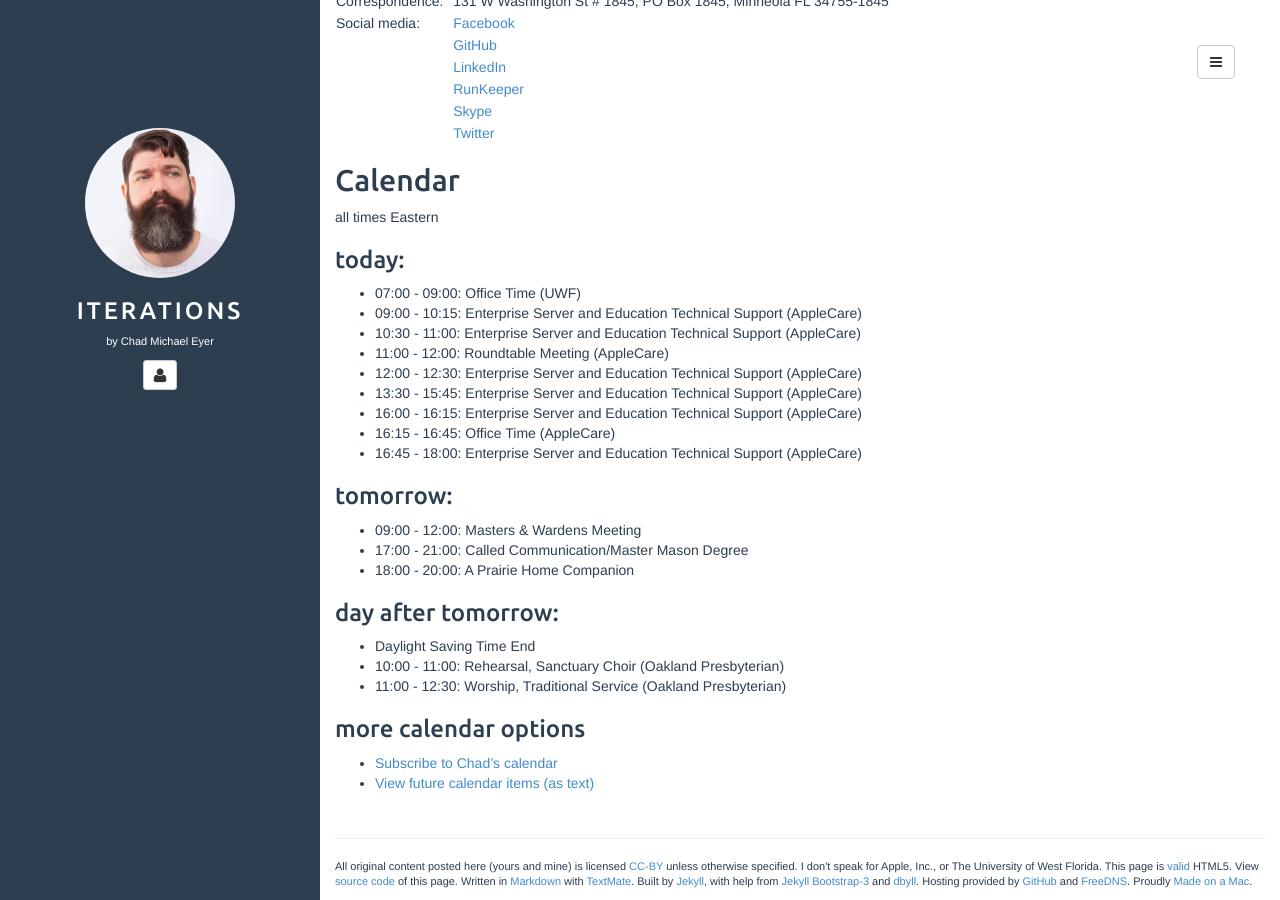
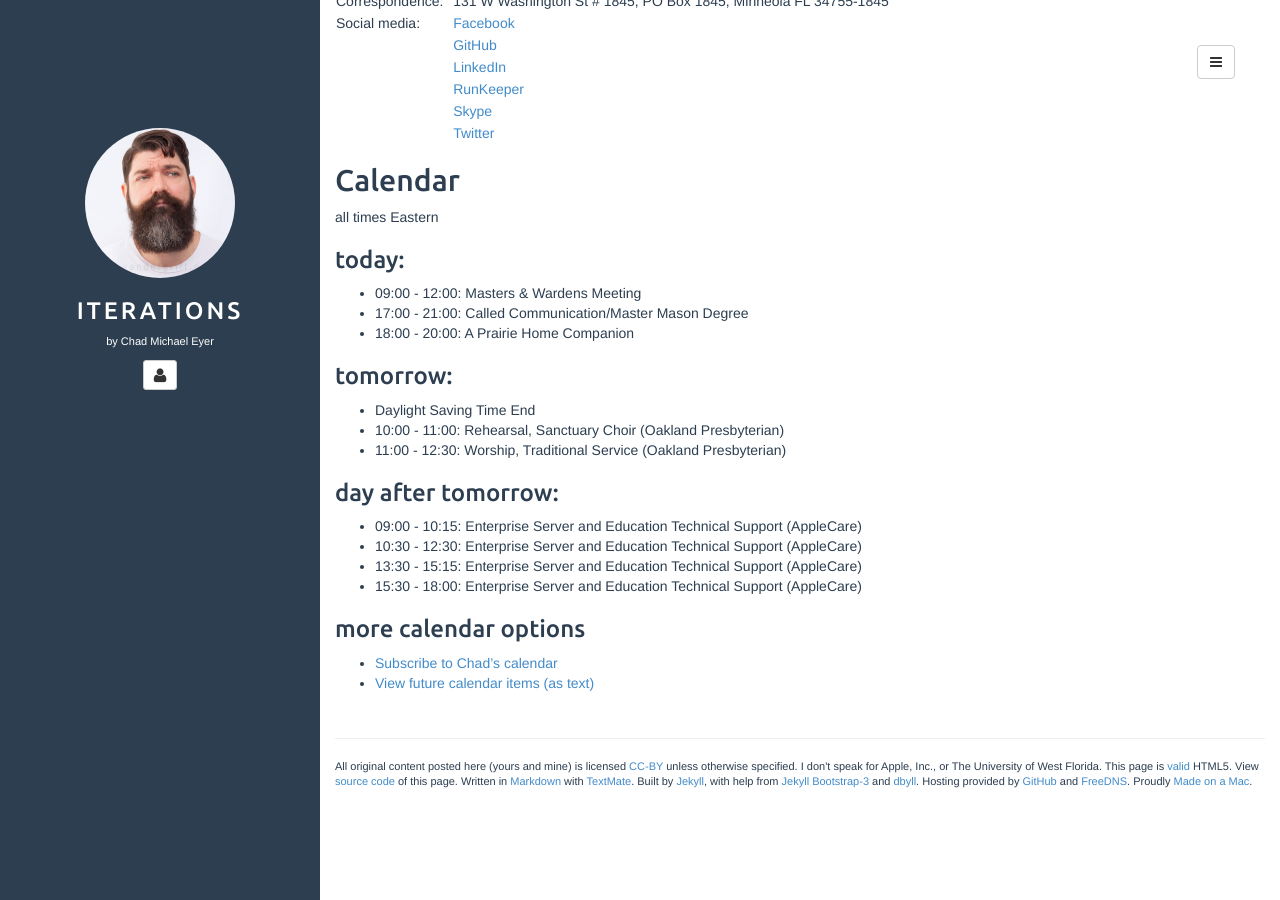
Before and after one commit to chadmichaeleyer/chadmichaeleyer.github.io, a Jekyll site: the page built from about.md, in a window 1280 px wide and 900 px high, scrolled down 1332 px. Built offline with Jekyll 4.4.1, drawn with Linux system fonts in a browser that asks for light colours.

Commit message:
calendar update

```diff
--- a/calendar.markdown
+++ b/calendar.markdown
@@ -1,25 +1,20 @@
 all times Eastern
 
 ### today:
-
-* 07:00 - 09:00: Office Time (UWF)
-* 09:00 - 10:15: Enterprise Server and Education Technical Support (AppleCare)
-* 10:30 - 11:00: Enterprise Server and Education Technical Support (AppleCare)
-* 11:00 - 12:00: Roundtable Meeting (AppleCare)
-* 12:00 - 12:30: Enterprise Server and Education Technical Support (AppleCare)
-* 13:30 - 15:45: Enterprise Server and Education Technical Support (AppleCare)
-* 16:00 - 16:15: Enterprise Server and Education Technical Support (AppleCare)
-* 16:15 - 16:45: Office Time (AppleCare)
-* 16:45 - 18:00: Enterprise Server and Education Technical Support (AppleCare)
-
-### tomorrow:
 
 * 09:00 - 12:00: Masters & Wardens Meeting
 * 17:00 - 21:00: Called Communication/Master Mason Degree
 * 18:00 - 20:00: A Prairie Home Companion
 
-### day after tomorrow:
+### tomorrow:
 
 * Daylight Saving Time End
 * 10:00 - 11:00: Rehearsal, Sanctuary Choir (Oakland Presbyterian)
 * 11:00 - 12:30: Worship, Traditional Service (Oakland Presbyterian)
+
+### day after tomorrow:
+
+* 09:00 - 10:15: Enterprise Server and Education Technical Support (AppleCare)
+* 10:30 - 12:30: Enterprise Server and Education Technical Support (AppleCare)
+* 13:30 - 15:15: Enterprise Server and Education Technical Support (AppleCare)
+* 15:30 - 18:00: Enterprise Server and Education Technical Support (AppleCare)
```
Also changed, not shown: calendar-year.markdown (+11 -12 lines), 1 other file.
